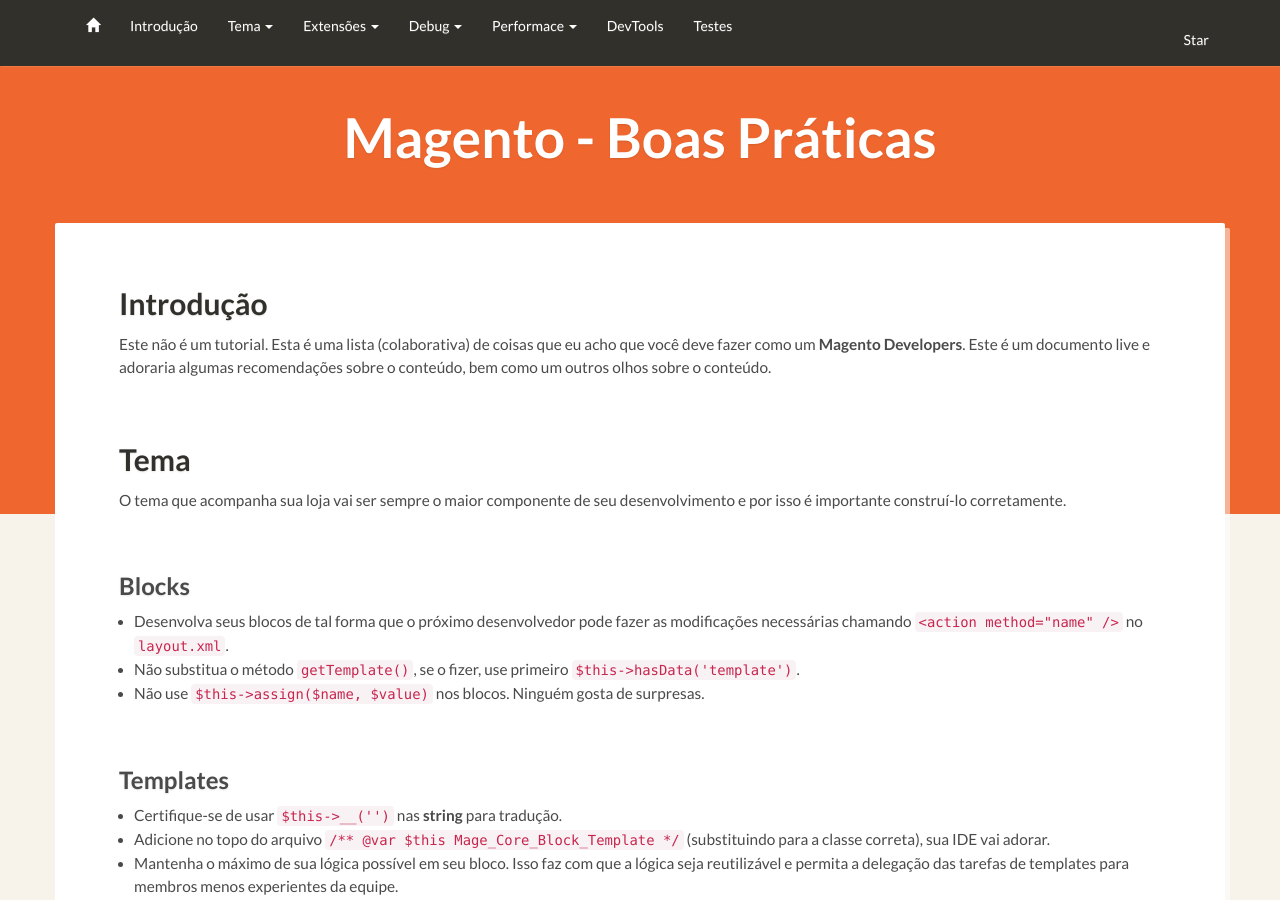
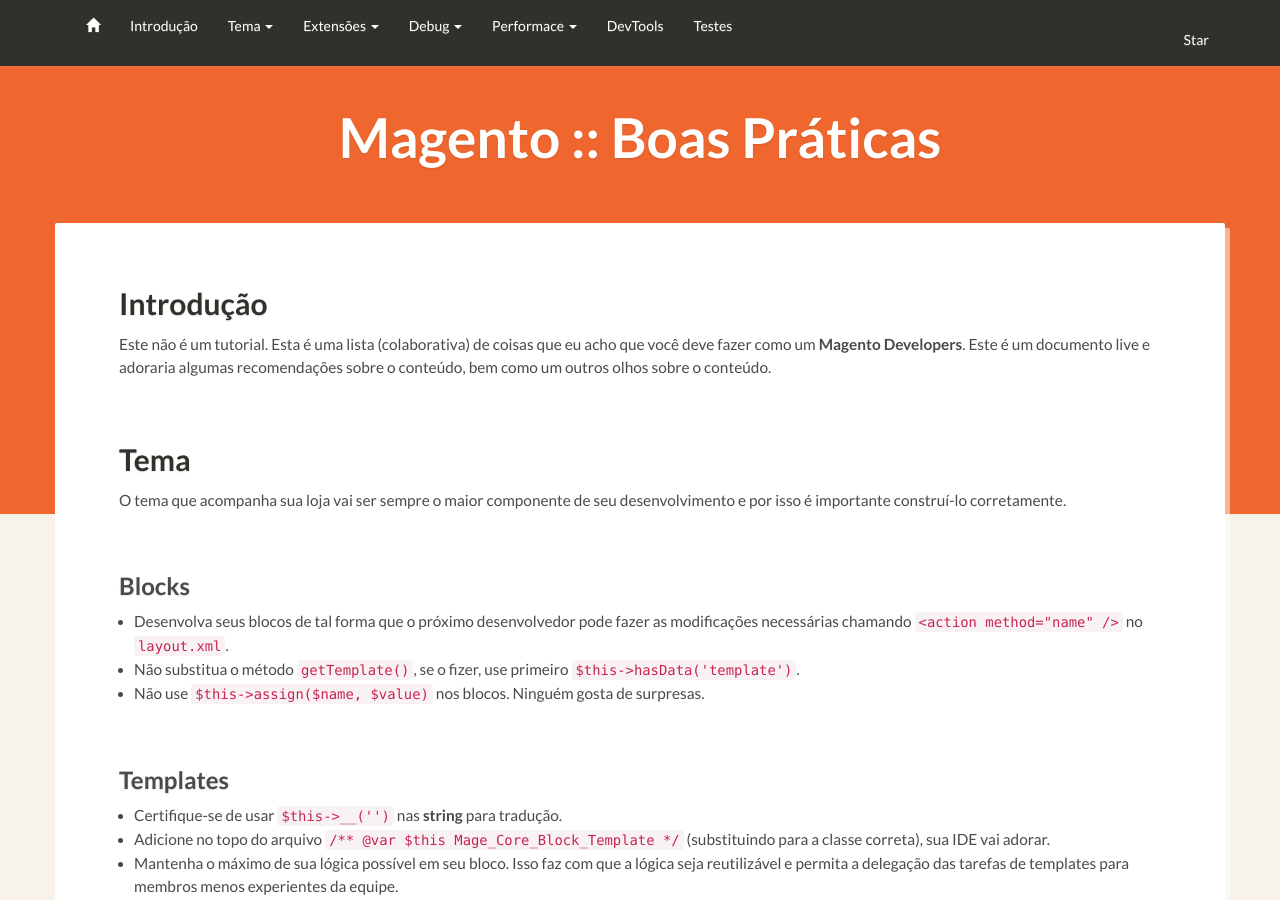
Before and after one commit to rafaelstz/magento-boaspraticas, a Jekyll site: the page built from index.html, in a window 1280 px wide and 900 px high. Built offline with Jekyll 4.4.1, drawn with Linux system fonts in a browser that asks for light colours; nearby versions of some CDN libraries.

Commit message:
Change to string

```diff
--- a/_config.yml
+++ b/_config.yml
@@ -1,7 +1,7 @@
 # Site settings
-title: Magento - Boas Práticas
-author: Rafael Corrêa Gomes
-email: rafaelcg_stz@hotmail.com
+title: "Magento :: Boas Práticas"
+author: "Rafael Corrêa Gomes"
+email: "rafaelcg_stz@hotmail.com"
 keywords: "Magento, boas práticas, desenvolvimento, php, temas, extensões, debug, performace, frontend, backend, testes."
 description: "Boas práticas para desenvolvedores Magento, não é tutorial é um guia. Contém recomendações de temas, extensões, debug, performace, frontend, backend, ferramentas de desenvolvimento e testes."
 baseurl: "/magento-boaspraticas"
@@ -9,8 +9,8 @@
 locale: pt_BR
 
 # Personal info and site tools info:
-twitter_username: rafaelcgstz
-github_username:  rafaelstz
+twitter_username: "rafaelcgstz"
+github_username:  "rafaelstz"
 favicon: "/images/favicon.ico"
 
 # Build settings
```
